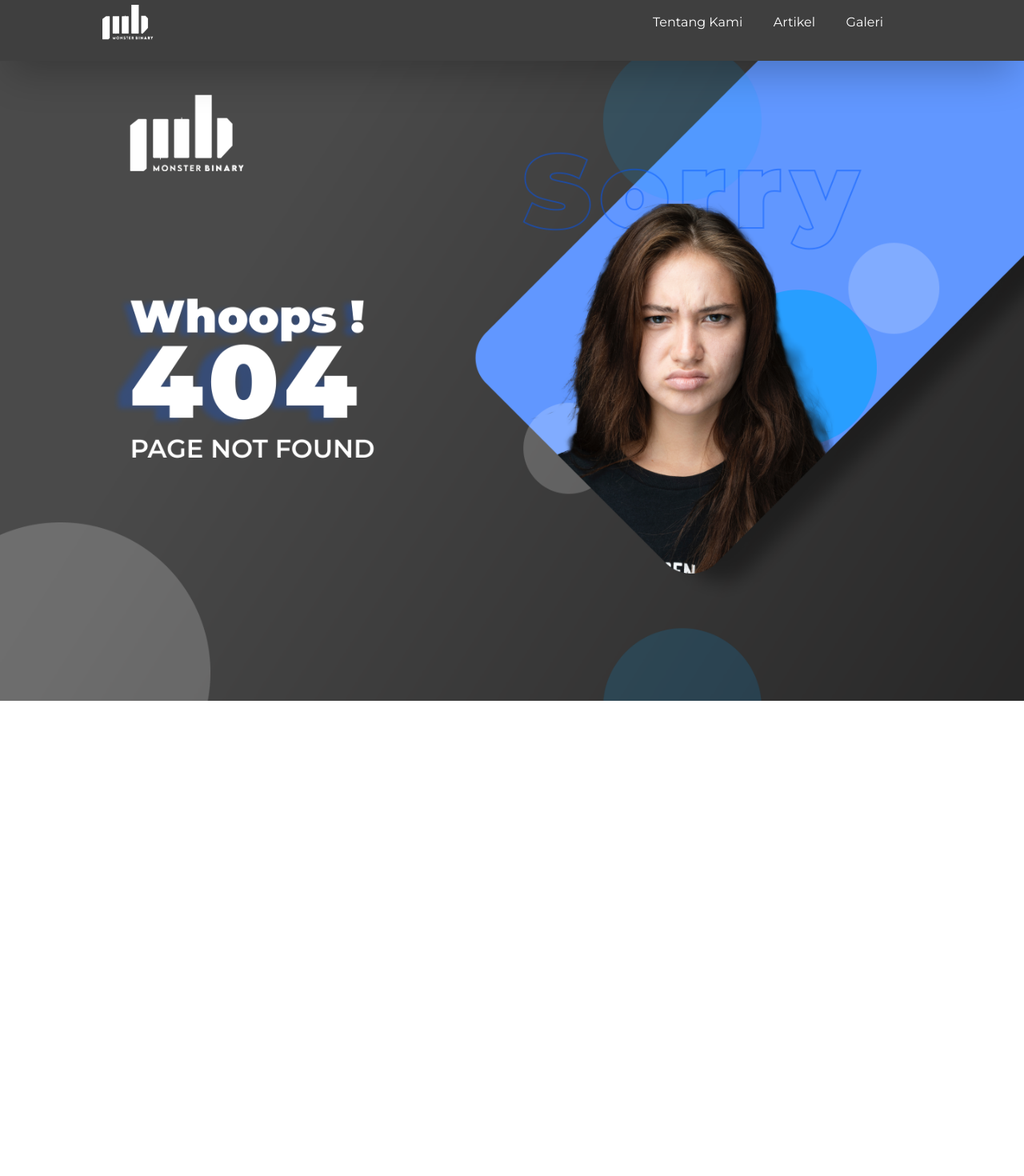
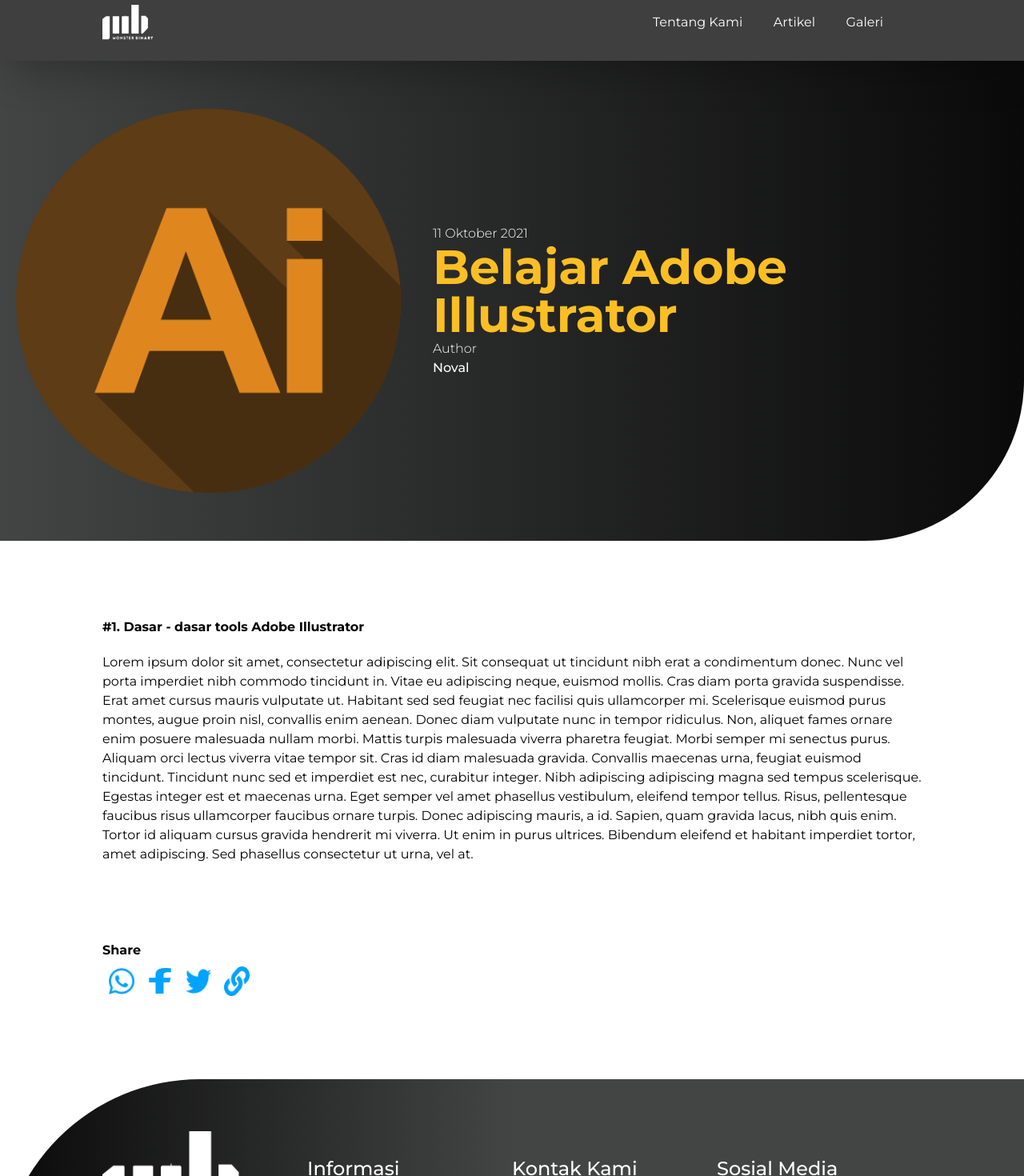
Before and after one commit to ghifar1/lombaui, a Vue app: page /dasarIllustrator in a window 1280 px wide. Shown: the part 20-1490 px from the top of the page at 80% size. Before the commit the page ends 896 px from the top, so only its background shows below. Built offline with nearby package versions, Linux system fonts and the light colour scheme.

Commit message:
add animation about, news, gallery page

```diff
--- /dev/null
+++ b/src/components/BannerNewsComp/IllustratorBanner.vue
@@ -0,0 +1,33 @@
+<template>
+    <div class="flex items-center flex-col md:flex-row flex-grow" id="custom_rounded">
+        <div data-aos="fade-left" data-aos-duration="1000" class="m-10 md:m-5">
+                <img
+                :src="'/img/illustrator.png'"
+                class="md:object-scale-down"
+                />
+          </div>
+          <div data-aos="fade-up" data-aos-duration="1000" class="m-10 md:m-5">
+            <p class="text-white font-thin ">11 Oktober 2021</p>
+            <p class="text-4xl md:text-5xl lg:text-6xl font-bold text-yellow-400">Belajar Adobe Illustrator</p>
+            <p class="text-white font-thin ">Author</p>
+            <p class="text-white font-medium ">Noval</p>
+          </div>
+    </div>
+</template>
+
+<script>
+export default {};
+</script>
+
+<style>
+#custom_rounded {
+  border-bottom-right-radius: 200px;
+  height: 600px;
+  background: rgb(67, 68, 68);
+  background: linear-gradient(
+    90deg,
+    rgba(67, 68, 68, 1) 0%,
+    rgba(10, 10, 10, 1) 100%
+  );
+}
+</style>
--- a/src/components/DetailsComp/BannerNews.vue
+++ b/src/components/BannerNewsComp/PhotoshopBanner.vue
@@ -1,12 +1,12 @@
 <template>
     <div class="flex items-center flex-col md:flex-row flex-grow" id="custom_rounded">
-        <div class="m-10 md:m-5">
+        <div data-aos="fade-left" data-aos-duration="1000" class="m-10 md:m-5">
                 <img
                 :src="'/img/photoshop.png'"
                 class="md:object-scale-down"
                 />
           </div>
-          <div class="m-10 md:m-5">
+          <div data-aos="fade-up" data-aos-duration="1000" class="m-10 md:m-5">
             <p class="text-white font-thin ">11 Oktober 2021</p>
             <p class="text-4xl md:text-5xl lg:text-6xl font-bold text-blue-400">Belajar Adobe Photoshop</p>
             <p class="text-white font-thin ">Author</p>
--- a/src/components/WelcomeComp/ArtikelTerbaru.vue
+++ b/src/components/WelcomeComp/ArtikelTerbaru.vue
@@ -6,16 +6,14 @@
       </div>
       <div class="col-span-3 md:col-span-2 flex flex-wrap justify-center md:justify-between items-center w-full gap-5" data-aos="zoom-out-left" data-aos-duration="1000">
         <article-card-welcome-component>
-          <template v-slot:artikel-title><router-link to="/detailNews">Belajar Adobe Illustrator</router-link></template>
-          <template v-slot:artikel-teks
-            >#1. Dasar - Dasar Tools Adobe Illustrator</template
-          >
+          <template v-slot:artikel-title><router-link to="/dasarIllustrator">Belajar Adobe Illustrator</router-link></template>
+          <template v-slot:artikel-teks>#1. Dasar - Dasar Tools Adobe Illustrator</template>
           <template v-slot:artikel-gambar>
             <img :src="'/img/illustrator.png'" />
           </template>
         </article-card-welcome-component>
         <article-card-welcome-component>
-          <template v-slot:artikel-title><router-link to="/detailNews">Belajar Adobe Photoshop</router-link></template>
+          <template v-slot:artikel-title><router-link to="/dasarPhotoshop">Belajar Adobe Photoshop</router-link></template>
           <template v-slot:artikel-teks
             >#1. Dasar - Dasar Tools Adobe Photoshop</template
           >
--- a/src/components/WelcomeComp/TentangKamiComponent.vue
+++ b/src/components/WelcomeComp/TentangKamiComponent.vue
@@ -25,12 +25,12 @@
           ipsum odio turpis nulla malesuada imperdiet. Dui metus sit pulvinar
           est dictum amet, eu suspendisse neque.
         </p>
-        <button
+        <router-link to="/about"><button
           id="btn-custom"
           class="text-white font-bold px-6 py-4 mt-16 rounded-2xl"
         >
           Selengkapnya
-        </button>
+        </button></router-link>
       </div>
     </div>
   </container-component>
--- a/src/pages/About.vue
+++ b/src/pages/About.vue
@@ -1,10 +1,10 @@
 <template>
   <container-component>
     <div class="flex items-center flex-col md:flex-row flex-grow">
-      <div>
+      <div data-aos="fade-left" data-aos-duration="1000">
         <img :src="'/img/logo_details.png'" class="md:object-scale-down" />
       </div>
-      <div class="w-4/5 m-10 md:m-5">
+      <div data-aos="fade-up" data-aos-duration="1000" class="w-4/5 m-10 md:m-5">
         <p class="text-4xl font-bold">SEJARAH & LOGO</p>
         <div class="border-b-2 border-blue-400 h-2 w-20 mt-2 mb-5"></div>
         <br>
@@ -14,7 +14,7 @@ Felis quisque vel a ultrices. Elit vivamus at gravida amet, tincidunt pretium du
     </div>
   </container-component>
   <container-component>
-    <div>
+    <div data-aos="fade-up" data-aos-duration="1000">
         <p class="text-5xl font-bold mt-10 text-center">VISI</p>
         <div class="border-b-2 border-blue-400 h-2 w-20 mt-2 mx-auto mb-5 "></div>
         <p class="text-center">Lorem ipsum dolor sit amet, consectetur adipiscing elit. Eget ante a suspendisse aliquam sit pellentesque
@@ -23,7 +23,7 @@ Hac a neque, tincidunt tristique sed arcu lectus porttitor dui.</p>
       </div>
   </container-component>
   <container-component>
-    <div>
+    <div data-aos="fade-up" data-aos-duration="1000">
         <p class="text-5xl font-bold mt-10 text-center">MISI</p>
         <div class="border-b-2 border-blue-400 h-2 w-20 mt-2 mx-auto mb-5"></div>
         <p class="text-center">Lorem ipsum dolor sit amet, consectetur adipiscing elit. Ornare nisl egestas sollicitudin massa tincidunt amet mattis accumsan.</p>
--- /dev/null
+++ b/src/pages/DasarIllustrator.vue
@@ -0,0 +1,41 @@
+<template>
+  <illustrator-banner/>
+  <container-component>
+    <div data-aos="fade-up" data-aos-duration="1000" class="justify-items-stretch">
+      <h3 class="font-bold">#1. Dasar - dasar tools Adobe Illustrator</h3>
+      <p class="mt-5">Lorem ipsum dolor sit amet, consectetur adipiscing elit. Sit consequat ut tincidunt nibh erat a condimentum donec. Nunc vel porta imperdiet nibh commodo tincidunt in. Vitae eu adipiscing neque, euismod mollis. Cras diam porta gravida suspendisse. Erat amet cursus mauris vulputate ut. Habitant sed sed feugiat nec facilisi quis ullamcorper mi. Scelerisque euismod purus montes, augue proin nisl, convallis enim aenean. Donec diam vulputate nunc in tempor ridiculus. Non, aliquet fames ornare enim posuere malesuada nullam morbi. Mattis turpis malesuada viverra pharetra feugiat. Morbi semper mi senectus purus.
+Aliquam orci lectus viverra vitae tempor sit. Cras id diam malesuada gravida. Convallis maecenas urna, feugiat euismod tincidunt. Tincidunt nunc sed et imperdiet est nec, curabitur integer. Nibh adipiscing adipiscing magna sed tempus scelerisque.
+Egestas integer est et maecenas urna. Eget semper vel amet phasellus vestibulum, eleifend tempor tellus. Risus, pellentesque faucibus risus ullamcorper faucibus ornare turpis. Donec adipiscing mauris, a id. Sapien, quam gravida lacus, nibh quis enim. Tortor id aliquam cursus gravida hendrerit mi viverra. Ut enim in purus ultrices. Bibendum eleifend et habitant imperdiet tortor, amet adipiscing. Sed phasellus consectetur ut urna, vel at.</p>
+    </div>
+  </container-component>
+  <container-component>
+    <div data-aos="fade-up" data-aos-duration="1000">
+      <h3 class="font-bold">Share</h3>
+      <img :src="'/img/whatsapp_blue.png'" class="w-8 m-2 inline" />
+      <img :src="'/img/facebook_blue.png'" class="w-8 h-8 m-2 inline" />
+      <img :src="'/img/twitter_blue.png'" class="w-8 m-2 inline" />
+      <img :src="'/img/link_blue.png'" class="w-8 m-2 inline" />
+    </div>
+  </container-component>
+  <footer-component />
+</template>
+
+<script>
+import ContainerComponent from '../components/ContainerComponent.vue';
+import FooterComponent from "../components/FooterComponent.vue";
+import NavBar from "../components/NavBar.vue";
+import IllustratorBanner from "../components/BannerNewsComp/IllustratorBanner.vue";
+
+export default {
+  components: {
+  NavBar,
+  IllustratorBanner,
+  ContainerComponent,
+  FooterComponent,
+  },
+};
+</script>
+
+<style>
+
+</style>
--- /dev/null
+++ b/src/pages/DasarPhotoshop.vue
@@ -0,0 +1,41 @@
+<template>
+  <photoshop-banner />
+  <container-component>
+    <div data-aos="fade-up" data-aos-duration="1000" class="justify-items-stretch">
+      <h3 class="font-bold">#1. Dasar - dasar tools Adobe Photoshop</h3>
+      <p class="mt-5">Lorem ipsum dolor sit amet, consectetur adipiscing elit. Sit consequat ut tincidunt nibh erat a condimentum donec. Nunc vel porta imperdiet nibh commodo tincidunt in. Vitae eu adipiscing neque, euismod mollis. Cras diam porta gravida suspendisse. Erat amet cursus mauris vulputate ut. Habitant sed sed feugiat nec facilisi quis ullamcorper mi. Scelerisque euismod purus montes, augue proin nisl, convallis enim aenean. Donec diam vulputate nunc in tempor ridiculus. Non, aliquet fames ornare enim posuere malesuada nullam morbi. Mattis turpis malesuada viverra pharetra feugiat. Morbi semper mi senectus purus.
+Aliquam orci lectus viverra vitae tempor sit. Cras id diam malesuada gravida. Convallis maecenas urna, feugiat euismod tincidunt. Tincidunt nunc sed et imperdiet est nec, curabitur integer. Nibh adipiscing adipiscing magna sed tempus scelerisque.
+Egestas integer est et maecenas urna. Eget semper vel amet phasellus vestibulum, eleifend tempor tellus. Risus, pellentesque faucibus risus ullamcorper faucibus ornare turpis. Donec adipiscing mauris, a id. Sapien, quam gravida lacus, nibh quis enim. Tortor id aliquam cursus gravida hendrerit mi viverra. Ut enim in purus ultrices. Bibendum eleifend et habitant imperdiet tortor, amet adipiscing. Sed phasellus consectetur ut urna, vel at.</p>
+    </div>
+  </container-component>
+  <container-component>
+    <div data-aos="fade-up" data-aos-duration="1000">
+      <h3 class="font-bold">Share</h3>
+      <img :src="'/img/whatsapp_blue.png'" class="w-8 m-2 inline" />
+      <img :src="'/img/facebook_blue.png'" class="w-8 h-8 m-2 inline" />
+      <img :src="'/img/twitter_blue.png'" class="w-8 m-2 inline" />
+      <img :src="'/img/link_blue.png'" class="w-8 m-2 inline" />
+    </div>
+  </container-component>
+  <footer-component />
+</template>
+
+<script>
+import ContainerComponent from '../components/ContainerComponent.vue';
+import FooterComponent from "../components/FooterComponent.vue";
+import NavBar from "../components/NavBar.vue";
+import PhotoshopBanner from "../components/BannerNewsComp/PhotoshopBanner.vue";
+
+export default {
+  components: {
+  NavBar,
+  PhotoshopBanner,
+  ContainerComponent,
+  FooterComponent,
+  },
+};
+</script>
+
+<style>
+
+</style>
--- a/src/pages/Gallery.vue
+++ b/src/pages/Gallery.vue
@@ -5,7 +5,7 @@
       <template v-slot:keterangan>Lorem ipsum dolor sit amet, consectetur adipiscing elit.</template>
     </title-page-component>
     <div class="flex flex-wrap">
-        <div class="w-full">
+        <div data-aos="fade-left" data-aos-duration="1000" class="w-full">
         <ul class="grid grid-cols-1 md:grid-cols-3 list-none gap-5 m-10">
             <li class="w-full mx-auto text-center">
             <a class="text-3xl font-semibold p-3 shadow-lg rounded-2xl block leading-normal" v-on:click="toggleTabs(1)" v-bind:class="{'text-gray-600 bg-white border-2': openTab !== 1, 'text-white bg-gray-600': openTab === 1}">
@@ -28,22 +28,22 @@
             <div class="tab-content tab-space">
                 <div v-bind:class="{'hidden': openTab !== 1, 'block': openTab === 1}">
                     <div class="grid grid-cols-1 md:grid-cols-3 gap-2 mx-auto">
-                        <div>
+                        <div data-aos="fade-left" data-aos-duration="1500">
                             <img :src="'/img/galeri.jpg'" class="h-96 w-96 object-cover object-center rounded-3xl my-2"/>
                         </div>
-                        <div>
+                        <div data-aos="fade-left" data-aos-duration="1700">
                             <img :src="'/img/galeri.jpg'" class="h-96 w-96 object-cover object-center rounded-3xl my-2" />
                         </div>
-                        <div >
+                        <div data-aos="fade-left" data-aos-duration="1900">
                             <img :src="'/img/galeri.jpg'" class="h-96 w-96 object-cover object-center rounded-3xl my-2" />
                         </div>
-                        <div>
+                        <div data-aos="fade-left" data-aos-duration="2100">
                             <img :src="'/img/galeri.jpg'" class="h-96 w-96 object-cover object-center rounded-3xl my-2" />
                         </div>
-                        <div>
+                        <div data-aos="fade-left" data-aos-duration="2300">
                             <img :src="'/img/galeri.jpg'" class="h-96 w-96 object-cover object-center rounded-3xl my-2" />
                         </div>
-                        <div>
+                        <div data-aos="fade-left" data-aos-duration="2500">
                             <img :src="'/img/galeri.jpg'" class="h-96 w-96 object-cover object-center rounded-3xl my-2" />
                         </div>
                     </div>
--- a/src/pages/News.vue
+++ b/src/pages/News.vue
@@ -9,7 +9,7 @@
     </title-page-component>
     <div class="flex flex-wrap justify-center md:justify-between items-center gap-10" data-aos="fade-up">
       <artikel-card-component>
-        <template v-slot:artikel-title><router-link to="/detailNews">Belajar Adobe Illustrator</router-link></template>
+        <template v-slot:artikel-title><router-link to="/dasarIllustrator">Belajar Adobe Illustrator</router-link></template>
         <template v-slot:artikel-teks
           >#1. Dasar - dasar tools Adobe Illustrator</template
         >
@@ -18,16 +18,12 @@
         /></template>
       </artikel-card-component>
       <artikel-card-component>
-        <template v-slot:artikel-title><router-link to="/detailNews">Belajar Adobe Photoshop</router-link></template>
-        <template v-slot:artikel-teks
-          >#1. Dasar - dasar tools Adobe Photoshop</template
-        >
-        <template v-slot:artikel-gambar
-          ><img :src="'/img/photoshop.png'"
-        /></template>
+        <template v-slot:artikel-title><router-link to="/dasarPhotoshop">Belajar Adobe Photoshop</router-link></template>
+        <template v-slot:artikel-teks>#1. Dasar - dasar tools Adobe Photoshop</template>
+        <template v-slot:artikel-gambar><img :src="'/img/photoshop.png'"/></template>
       </artikel-card-component>
       <artikel-card-component>
-        <template v-slot:artikel-title><router-link to="/detailNews">Belajar Adobe Illustrator</router-link></template>
+        <template v-slot:artikel-title><router-link to="/sketchingIllustrator">Belajar Adobe Illustrator</router-link></template>
         <template v-slot:artikel-teks
           >#2. Membuat sketching logo di Adobe Illustrator</template
         >
@@ -36,7 +32,7 @@
         /></template>
       </artikel-card-component>
       <artikel-card-component>
-        <template v-slot:artikel-title><router-link to="/detailNews">Belajar Adobe Photoshop</router-link></template>
+        <template v-slot:artikel-title><router-link to="/pentoolPhotoshop">Belajar Adobe Photoshop</router-link></template>
         <template v-slot:artikel-teks
           >#2. Cara menggunakan pen tool yang baik dan benar di Adobe
           Photoshop</template
--- /dev/null
+++ b/src/pages/SketchingIllustrator.vue
@@ -0,0 +1,41 @@
+<template>
+  <illustrator-banner/>
+  <container-component>
+    <div data-aos="fade-up" data-aos-duration="1000" class="justify-items-stretch">
+      <h3 class="font-bold">#2. Membuat sketching logo di Adobe Illustrator</h3>
+      <p class="mt-5">Lorem ipsum dolor sit amet, consectetur adipiscing elit. Sit consequat ut tincidunt nibh erat a condimentum donec. Nunc vel porta imperdiet nibh commodo tincidunt in. Vitae eu adipiscing neque, euismod mollis. Cras diam porta gravida suspendisse. Erat amet cursus mauris vulputate ut. Habitant sed sed feugiat nec facilisi quis ullamcorper mi. Scelerisque euismod purus montes, augue proin nisl, convallis enim aenean. Donec diam vulputate nunc in tempor ridiculus. Non, aliquet fames ornare enim posuere malesuada nullam morbi. Mattis turpis malesuada viverra pharetra feugiat. Morbi semper mi senectus purus.
+Aliquam orci lectus viverra vitae tempor sit. Cras id diam malesuada gravida. Convallis maecenas urna, feugiat euismod tincidunt. Tincidunt nunc sed et imperdiet est nec, curabitur integer. Nibh adipiscing adipiscing magna sed tempus scelerisque.
+Egestas integer est et maecenas urna. Eget semper vel amet phasellus vestibulum, eleifend tempor tellus. Risus, pellentesque faucibus risus ullamcorper faucibus ornare turpis. Donec adipiscing mauris, a id. Sapien, quam gravida lacus, nibh quis enim. Tortor id aliquam cursus gravida hendrerit mi viverra. Ut enim in purus ultrices. Bibendum eleifend et habitant imperdiet tortor, amet adipiscing. Sed phasellus consectetur ut urna, vel at.</p>
+    </div>
+  </container-component>
+  <container-component>
+    <div data-aos="fade-up" data-aos-duration="1000">
+      <h3 class="font-bold">Share</h3>
+      <img :src="'/img/whatsapp_blue.png'" class="w-8 m-2 inline" />
+      <img :src="'/img/facebook_blue.png'" class="w-8 h-8 m-2 inline" />
+      <img :src="'/img/twitter_blue.png'" class="w-8 m-2 inline" />
+      <img :src="'/img/link_blue.png'" class="w-8 m-2 inline" />
+    </div>
+  </container-component>
+  <footer-component />
+</template>
+
+<script>
+import ContainerComponent from '../components/ContainerComponent.vue';
+import FooterComponent from "../components/FooterComponent.vue";
+import NavBar from "../components/NavBar.vue";
+import IllustratorBanner from "../components/BannerNewsComp/IllustratorBanner.vue";
+
+export default {
+  components: {
+  NavBar,
+  IllustratorBanner,
+  ContainerComponent,
+  FooterComponent,
+  },
+};
+</script>
+
+<style>
+
+</style>
--- a/src/router.js
+++ b/src/router.js
@@ -4,7 +4,10 @@ import About from "./pages/About.vue";
 import News from "./pages/News.vue";
 import Kepengurusan from "./pages/Kepengurusan.vue";
 import PageNotFound from "./pages/PageNotFound.vue";
-import DetailNews from "./pages/DetailNews.vue";
+import DasarPhotoshop from "./pages/DasarPhotoshop.vue";
+import DasarIllustrator from "./pages/DasarIllustrator.vue";
+import PentoolPhotoshop from "./pages/PentoolPhotoshop.vue";
+import SketchingIllustrator from "./pages/SketchingIllustrator.vue";
 import Gallery from "./pages/Gallery.vue";
 
 
@@ -20,9 +23,24 @@ const routes = [
     component: News,
   },
   {
-    path: "/detailNews",
-    name: "DetailNews",
-    component: DetailNews,
+    path: "/dasarPhotoshop",
+    name: "DasarPhotoshop",
+    component: DasarPhotoshop,
+  },
+  {
+    path: "/dasarIllustrator",
+    name: "DasarIllustrator",
+    component: DasarIllustrator,
+  },
+  {
+    path: "/pentoolPhotoshop",
+    name: "PentoolPhotoshop",
+    component: PentoolPhotoshop,
+  },
+  {
+    path: "/sketchingIllustrator",
+    name: "SketchingIllustrator",
+    component: SketchingIllustrator,
   },
   {
     path: "/about",
```
Also changed, not shown: src/pages/PentoolPhotoshop.vue (renamed from src/pages/DetailNews.vue, +6 -6 lines).
